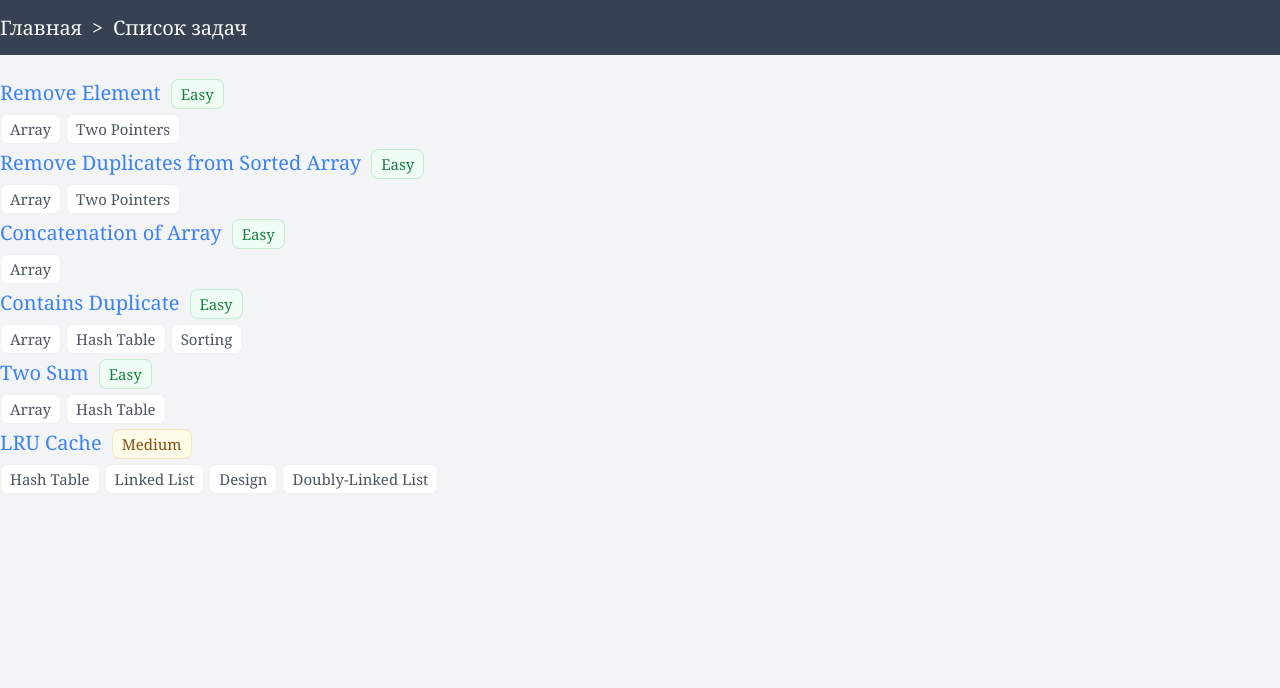
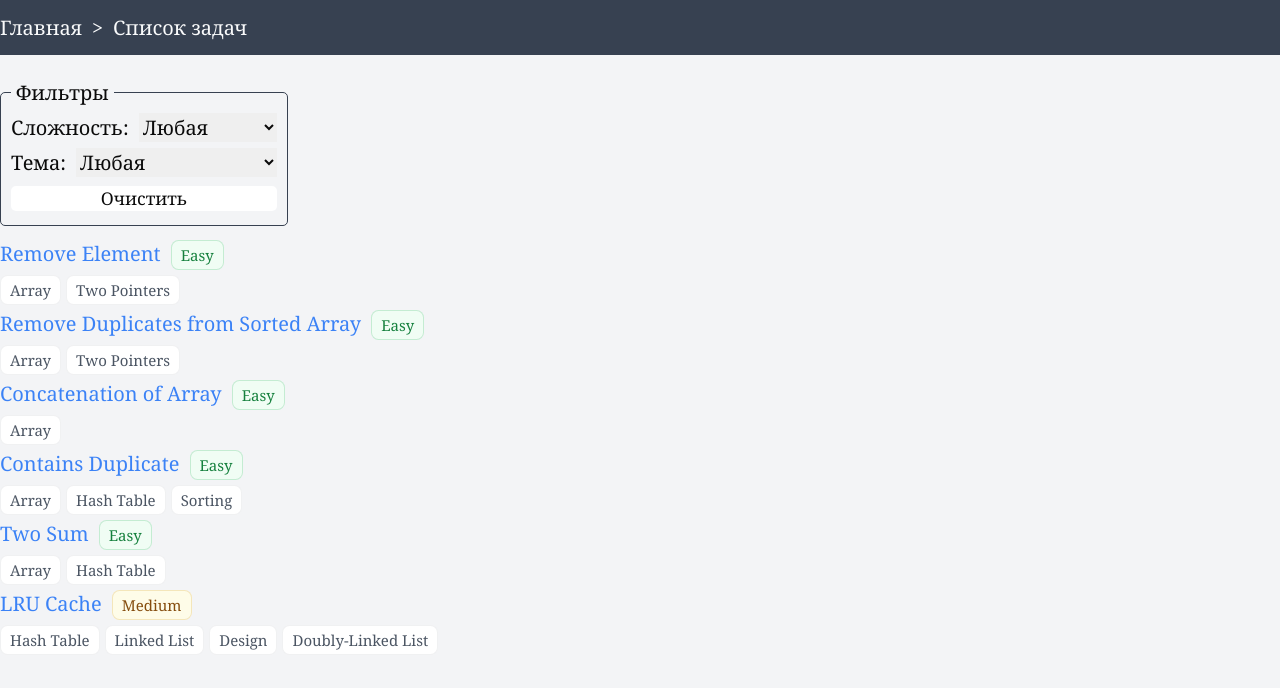
Before and after one commit to Handsome1337/my-textbook, a React (Vite) app: page /my-textbook/tasks in a window 1280 px wide. Shown: the top 688 px of the page. Built offline with nearby package versions, Linux system fonts and the light colour scheme.

Commit message:
feat: добавляет фильтры на страницу задач

```diff
--- a/src/routes/Tasks.tsx
+++ b/src/routes/Tasks.tsx
@@ -1,13 +1,87 @@
 import { Link } from 'react-router-dom';
-import { TASKS } from 'utils/constants';
+import { useEffect, useState } from 'react';
+import { TASKS, TaskTag } from 'utils/constants';
 import { Badge } from 'components';
-import type { ReactElement } from 'react';
+import type { TaskConfig } from 'utils/constants';
+import type { ReactElement, ChangeEvent } from 'react';
+
+const SELECT_DIFFICULTY_ID = 'difficulty';
+const SELECT_TAG_ID = 'tag';
 
 function Tasks(): ReactElement {
+  const [tasks, setTasks] = useState<TaskConfig[]>(TASKS);
+  const [selectedDifficulty, setSelectedDifficulty] = useState<string>('');
+  const [selectedTag, setSelectedTag] = useState<string>('');
+
+  useEffect(() => {
+    setTasks(
+      TASKS.filter(
+        ({ difficulty, tags }) =>
+          (!selectedDifficulty || difficulty === selectedDifficulty) &&
+          (!selectedTag || tags.some((tag) => tag === selectedTag))
+      )
+    );
+  }, [selectedDifficulty, selectedTag]);
+
+  const onChangeFilter = ({
+    target: { id, value }
+  }: ChangeEvent<HTMLSelectElement>): void => {
+    if (id === SELECT_DIFFICULTY_ID) {
+      setSelectedDifficulty(value);
+    } else {
+      setSelectedTag(value);
+    }
+  };
+
+  const onResetFilters = (): void => {
+    setSelectedDifficulty('');
+    setSelectedTag('');
+  };
+
   return (
-    <div>
+    <>
+      <form onReset={onResetFilters}>
+        <fieldset className="border border-gray-700 border-solid mb-2 p-2 pt-0 rounded w-max">
+          <legend className="px-1">Фильтры</legend>
+          <div className="flex items-center gap-x-2">
+            <label htmlFor={SELECT_DIFFICULTY_ID}>Сложность:</label>
+            <select
+              className="flex-grow"
+              id={SELECT_DIFFICULTY_ID}
+              onChange={onChangeFilter}
+              value={selectedDifficulty}
+            >
+              <option value="">Любая</option>
+              <option value="easy">Easy</option>
+              <option value="medium">Medium</option>
+              <option value="hard">Hard</option>
+            </select>
+          </div>
+          <div className="flex items-center gap-x-2">
+            <label htmlFor={SELECT_TAG_ID}>Тема:</label>
+            <select
+              className="flex-grow"
+              id={SELECT_TAG_ID}
+              onChange={onChangeFilter}
+              value={selectedTag}
+            >
+              <option value="">Любая</option>
+              {Object.values(TaskTag).map((tag) => (
+                <option key={tag} value={tag}>
+                  {tag}
+                </option>
+              ))}
+            </select>
+          </div>
+          <input
+            className="bg-white cursor-pointer focus-visible:outline focus-visible:outline-2 focus-visible:outline-black hover:outline hover:outline-2 hover:outline-black rounded text-sm w-full"
+            type="reset"
+            value="Очистить"
+          />
+        </fieldset>
+      </form>
       <ol className="list-decimal">
-        {TASKS.map(({ difficulty, id, name, tags }) => (
+        {tasks.map(({ difficulty, id, name, tags }) => (
           <li key={id}>
             <div>
               <Link
@@ -24,7 +98,7 @@ function Tasks(): ReactElement {
           </li>
         ))}
       </ol>
-    </div>
+    </>
   );
 }
 
--- a/src/utils/constants/tasks.ts
+++ b/src/utils/constants/tasks.ts
@@ -1,6 +1,6 @@
 import type { SubjectName } from 'utils/constants/subject';
 
-enum TaskTag {
+export enum TaskTag {
   ARRAY = 'Array',
   DESIGN = 'Design',
   DOUBLY_LINKED_LIST = 'Doubly-Linked List',
@@ -10,7 +10,7 @@ enum TaskTag {
   TWO_POINTERS = 'Two Pointers'
 }
 
-type TaskConfig = {
+export type TaskConfig = {
   code: string;
   difficulty: 'easy' | 'medium' | 'hard';
   id: string;
```
